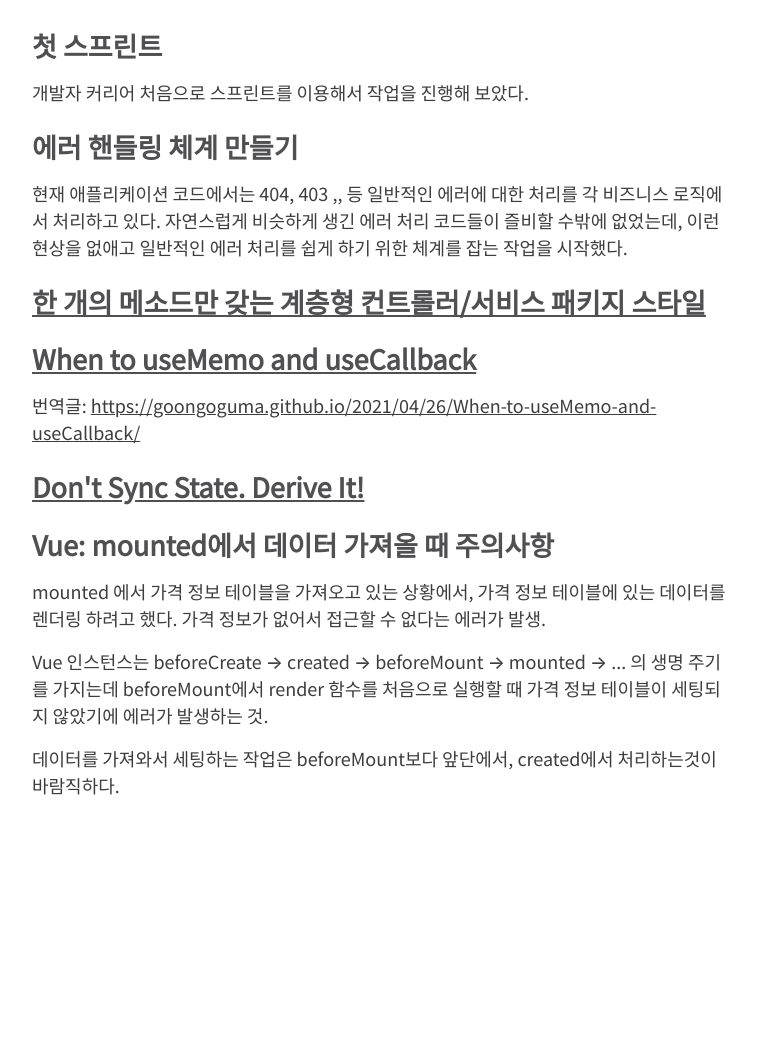
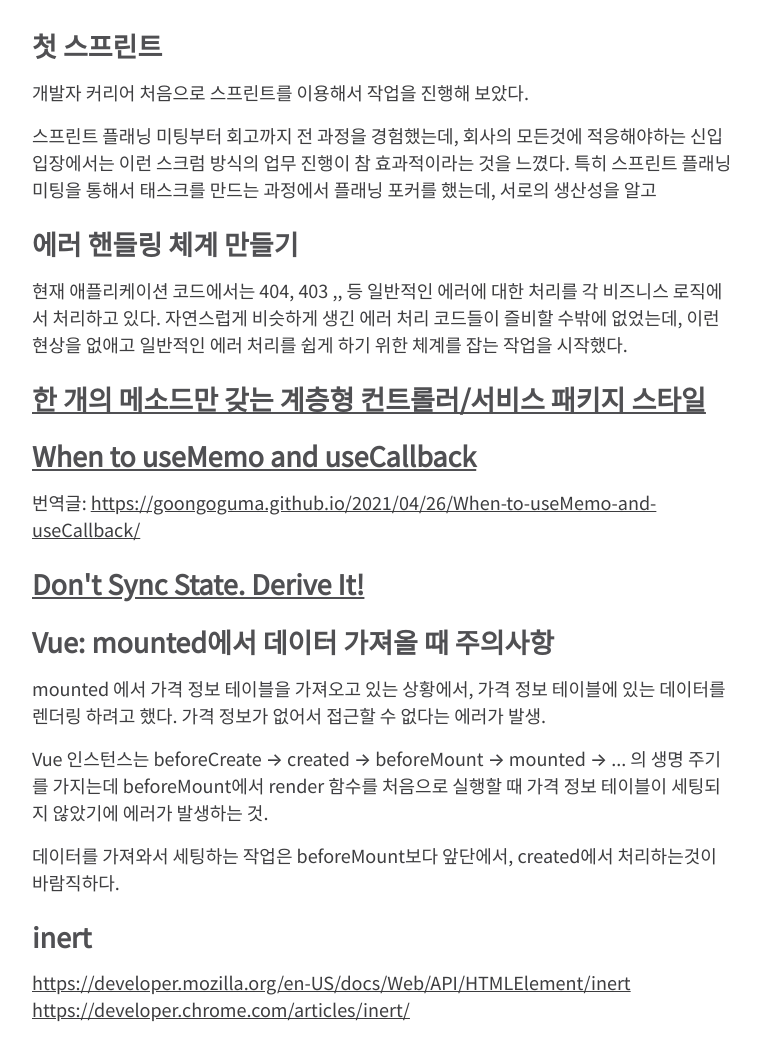
Before and after one commit to jodnddus/blog, a Gatsby site: page /202206-record/ in a window 1280 px wide. Shown: the part 97-1158 px from the top of the page, without its empty margins (258-1018 px from the left). Before the commit the page ends 976 px from the top, so only its background shows below. Built offline with nearby package versions, Linux system fonts and the light colour scheme; Gatsby itself is replaced by a stand-in of ours.

Commit message:
202206 기록 내용 추가

```diff
--- a/posts/202206-record.md
+++ b/posts/202206-record.md
@@ -9,6 +9,7 @@ categories: []
 
 개발자 커리어 처음으로 스프린트를 이용해서 작업을 진행해 보았다.
 
+스프린트 플래닝 미팅부터 회고까지 전 과정을 경험했는데, 회사의 모든것에 적응해야하는 신입 입장에서는 이런 스크럼 방식의 업무 진행이 참 효과적이라는 것을 느꼈다. 특히 스프린트 플래닝 미팅을 통해서 태스크를 만드는 과정에서 플래닝 포커를 했는데, 서로의 생산성을 알고
 ## 에러 핸들링 체계 만들기
 
 현재 애플리케이션 코드에서는 404, 403 ,, 등 일반적인 에러에 대한 처리를 각 비즈니스 로직에서 처리하고 있다. 자연스럽게 비슷하게 생긴 에러 처리 코드들이 즐비할 수밖에 없었는데, 이런 현상을 없애고 일반적인 에러 처리를 쉽게 하기 위한 체계를 잡는 작업을 시작했다.
@@ -28,3 +29,8 @@ mounted 에서 가격 정보 테이블을 가져오고 있는 상황에서, 가
 Vue 인스턴스는 beforeCreate → created → beforeMount → mounted → ... 의 생명 주기를 가지는데 beforeMount에서 render 함수를 처음으로 실행할 때 가격 정보 테이블이 세팅되지 않았기에 에러가 발생하는 것.
 
 데이터를 가져와서 세팅하는 작업은 beforeMount보다 앞단에서, created에서 처리하는것이 바람직하다.
+
+## inert
+
+https://developer.mozilla.org/en-US/docs/Web/API/HTMLElement/inert
+https://developer.chrome.com/articles/inert/
```
